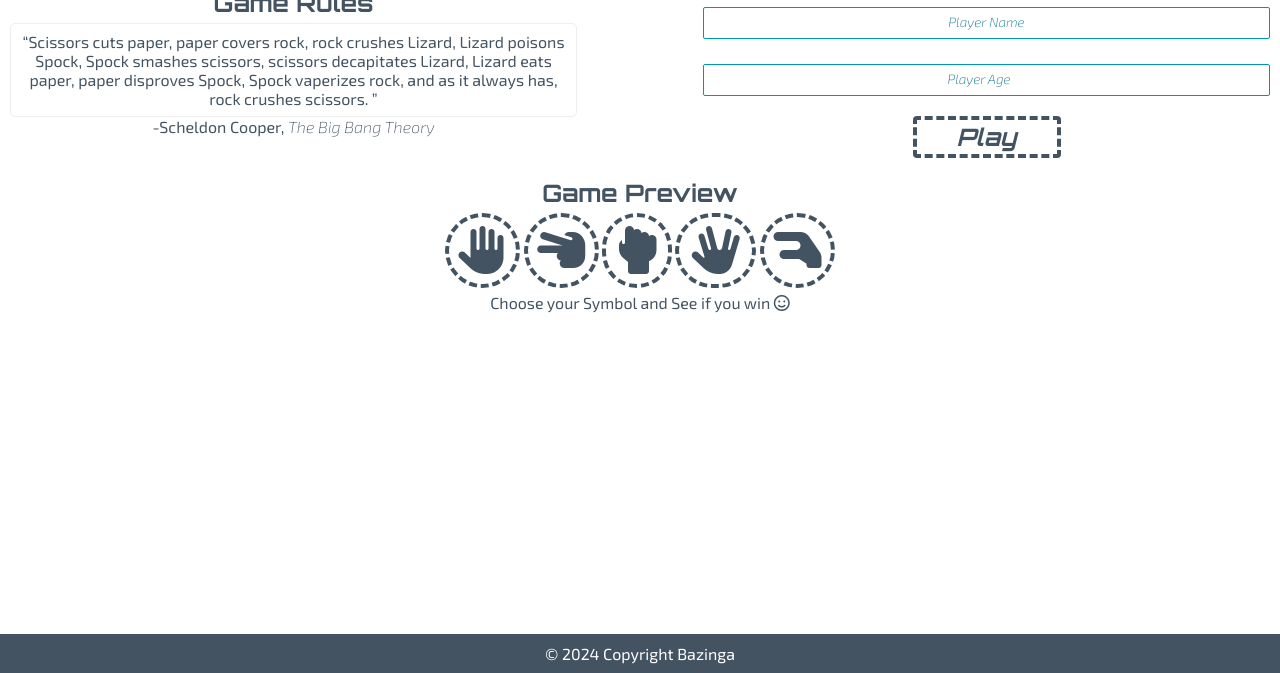
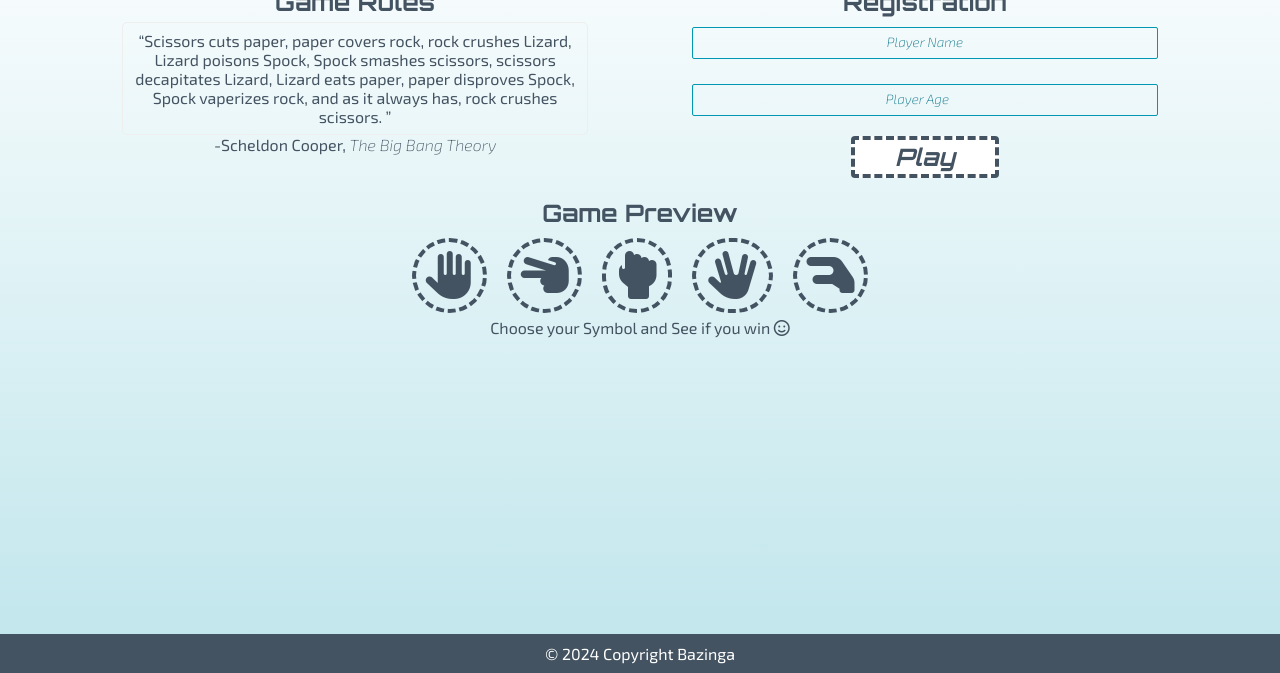
Before and after one commit to raneem-yad/project-portfolio-2, a plain HTML site: page index.html in a window 1280 px wide. Shown: the part 127-800 px from the top of the page. Drawn offline with Linux system fonts and the light colour scheme.

Commit message:
adding the over all styling in index.html

```diff
--- a/assets/css/style.css
+++ b/assets/css/style.css
@@ -22,14 +22,14 @@ h2 {
 
 /* Home content  */
 main {
+    /* background: url('../images/bg3.png') no-repeat center center / cover; */
     flex: 1 0 auto;
     /* margin-top: 47px; */
-    /* background: linear-gradient(45deg, #e1f3e1, transparent); */
+    background: linear-gradient(0deg, #0099b23d, transparent);
     /* Enable flex properties for child elements */
     display: flex;
     flex-direction: column;
 }
-
 #logo {
     width: 250px;
 }
@@ -60,6 +60,10 @@ blockquote p::after {
 
 #circles {
     margin: 5px 0;
+}
+
+#rules {
+    display: none;
 }
 
 .circle {
@@ -135,12 +139,15 @@ input::placeholder {
 
 /* adding media-query */
 @media screen and (min-width: 768px) {
+    main{
+        padding: 20px 7rem;
+    }
     #home {
         display: flex;
         flex-direction: row;
         flex-wrap: wrap;
         justify-content: space-between;
-        align-items: center;
+        align-items: flex-start;
     }
 
     #game-rules {
@@ -150,6 +157,21 @@ input::placeholder {
     #game-preview {
         flex: 1 0 auto;
         order: 1;
+        display: flex;
+        flex-direction: column;
+        align-items: center;
+        justify-content: center;
+    }
+
+    #circles {
+        display: flex;
+        justify-content: space-around;
+        display: flex;
+        justify-content: center;
+        align-items: center;
+        flex-wrap: wrap;
+        max-width: 45%;
+        gap: 20px;
     }
 
     #game-registration {
@@ -158,6 +180,7 @@ input::placeholder {
 }
 
 @media screen and (min-width: 1440px) {
+
     #game-rules {
         width: 33.3%;
     }
@@ -166,6 +189,8 @@ input::placeholder {
         order: unset;
     }
 
+
+
     #game-registration {
         width: 33.3%;
     }
--- a/index.html
+++ b/index.html
@@ -59,6 +59,7 @@
             <div id="game-preview">
                 <h2>Game Preview</h2>
                 <div id="circles">
+                    <img id="rules" src="assets/images/rules.webp" alt="Game rules">
                     <div class="circle">
                         <i class="fa-solid fa-hand"></i>
                     </div>
@@ -103,6 +104,7 @@
 
     <!-- font awesome kit -->
     <script src="https://kit.fontawesome.com/b58a161344.js" crossorigin="anonymous"></script>
+    <script src="assets/js/leader-line.min.js"></script>
     <script src="assets/js/script.js"></script>
 </body>
 
```
Also changed, not shown: assets/images/bg.png (added), assets/images/bg2.png (added), assets/images/bg3.png (added), assets/images/rules.webp (added), play.html (added).
